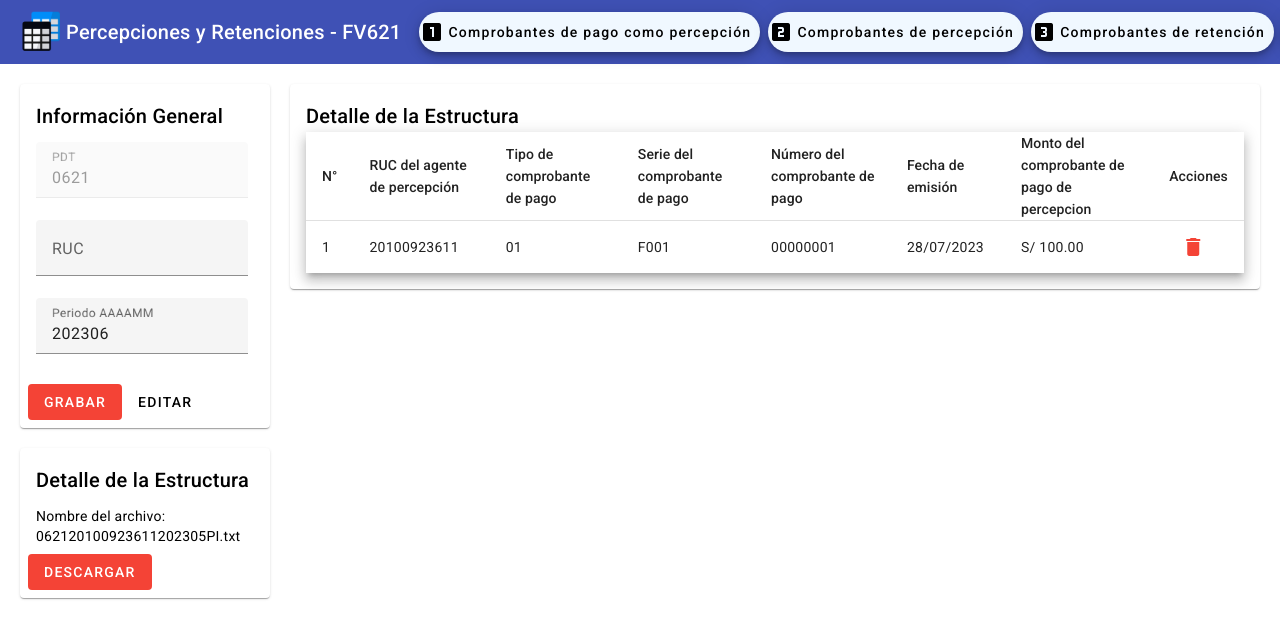
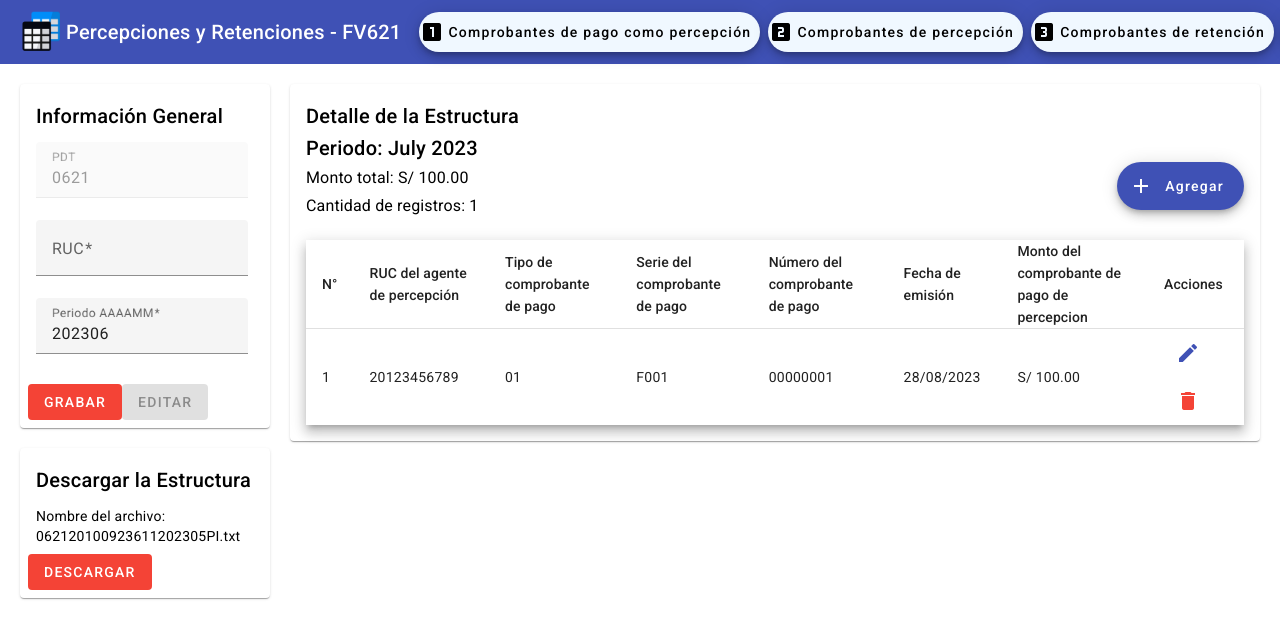
Before and after one commit to Haisha10/percepciones-retenciones-621, an Angular app: page /comprobantes-de-pago-utilizados-como-percepcion in a window 1280 px wide. Shown: the top 638 px of the page. Built offline with nearby package versions, Linux system fonts and the light colour scheme.

Commit message:
update: first component ui

```diff
--- a/src/app/components/pago-como-percepcion/pago-como-percepcion.component.html
+++ b/src/app/components/pago-como-percepcion/pago-como-percepcion.component.html
@@ -5,35 +5,43 @@
         <mat-card-title>Información General</mat-card-title>
       </mat-card-header>
       <mat-card-content>
-        <form class="example-form">
+        <form class="example-form" [formGroup]="generalInformationForm">
           <mat-form-field class="example-full-width">
             <mat-label>PDT</mat-label>
-            <input matInput placeholder="PDT" value="0621" disabled />
+            <input matInput placeholder="PDT" formControlName="pdt" />
           </mat-form-field>
           <mat-form-field class="example-full-width">
             <mat-label>RUC</mat-label>
-            <input matInput placeholder="RUC" [disabled]="" />
+            <input matInput placeholder="RUC" formControlName="ruc" />
           </mat-form-field>
           <mat-form-field class="example-full-width">
             <mat-label>Periodo AAAAMM</mat-label>
-            <input
-              matInput
-              placeholder="AAAAMM"
-              value="{{ getLastMonth() }}"
-              [disabled]=""
-            />
+            <input matInput placeholder="AAAAMM" formControlName="period" />
           </mat-form-field>
         </form>
       </mat-card-content>
       <mat-card-actions>
-        <button mat-flat-button color="warn">GRABAR</button>
-        <button mat-flat-button>EDITAR</button>
+        <button
+          mat-flat-button
+          color="warn"
+          [disabled]="!isEditable"
+          (click)="saveGeneralInformation()"
+        >
+          GRABAR
+        </button>
+        <button
+          mat-flat-button
+          [disabled]="isEditable"
+          (click)="editGeneralInformation()"
+        >
+          EDITAR
+        </button>
       </mat-card-actions>
     </mat-card>
 
     <mat-card class="card">
       <mat-card-header>
-        <mat-card-title>Detalle de la Estructura</mat-card-title>
+        <mat-card-title>Descargar la Estructura</mat-card-title>
       </mat-card-header>
       <mat-card-content>
         <mat-label>Nombre del archivo:</mat-label>
@@ -44,10 +52,22 @@
       </mat-card-actions>
     </mat-card>
   </div>
+
   <div class="main-card-container">
     <mat-card class="main-card">
       <mat-card-header>
-        <mat-card-title>Detalle de la Estructura</mat-card-title>
+        <div class="details">
+          <mat-card-title>Detalle de la Estructura</mat-card-title>
+          <h2>Periodo: {{ getMonthNameAndYear()}}</h2>
+          <h3>Monto total: {{ totalAmount | currency: "PEN"  }}</h3>
+          <h3>Cantidad de registros: {{ dataSource.data.length }}</h3>
+        </div>
+        <div class="button-container">
+          <button mat-fab extended color="primary" aria-label="Add">
+            <mat-icon>add</mat-icon>
+            Agregar
+          </button>
+        </div>
       </mat-card-header>
       <mat-card-content>
         <table
@@ -67,7 +87,9 @@
             <td mat-cell *matCellDef="let element">{{ element.ruc }}</td>
           </ng-container>
           <ng-container matColumnDef="type">
-            <th mat-header-cell *matHeaderCellDef>Tipo de comprobante de pago</th>
+            <th mat-header-cell *matHeaderCellDef>
+              Tipo de comprobante de pago
+            </th>
             <td mat-cell *matCellDef="let element">{{ element.type }}</td>
           </ng-container>
           <ng-container matColumnDef="serial">
@@ -90,11 +112,16 @@
             <th mat-header-cell *matHeaderCellDef>
               Monto del comprobante de pago de percepcion
             </th>
-            <td mat-cell *matCellDef="let element">{{ element.amount | currency : "PEN" }}</td>
+            <td mat-cell *matCellDef="let element">
+              {{ element.amount | currency : "PEN" }}
+            </td>
           </ng-container>
           <ng-container matColumnDef="actions">
             <th mat-header-cell *matHeaderCellDef>Acciones</th>
             <td mat-cell *matCellDef="let element">
+              <button mat-icon-button color="primary" aria-label="Editar">
+                <mat-icon>edit</mat-icon>
+              </button>
               <button mat-icon-button color="warn" aria-label="Eliminar">
                 <mat-icon>delete</mat-icon>
               </button>
--- a/src/app/components/pago-como-percepcion/pago-como-percepcion.component.scss
+++ b/src/app/components/pago-como-percepcion/pago-como-percepcion.component.scss
@@ -19,3 +19,24 @@
   }
   max-width: 250px;
 }
+
+.main-card {
+  mat-card-header {
+    margin-bottom: 20px;
+  }
+
+  h2,
+  h3 {
+    margin-bottom: 0px;
+  }
+
+  .button-container {
+    display: flex;
+    justify-content: flex-end;
+    margin-top: 10px;
+    margin-left: auto;
+    margin-top: auto;
+    margin-bottom: 10px;
+    width: fit-content;
+  }
+}
--- a/src/app/components/pago-como-percepcion/pago-como-percepcion.component.ts
+++ b/src/app/components/pago-como-percepcion/pago-como-percepcion.component.ts
@@ -1,5 +1,8 @@
 import { Component, OnInit } from '@angular/core';
 import { MatTableDataSource } from '@angular/material/table';
+import { PagoComoPercepcion } from 'src/app/models/pago-como-percepcion.model';
+import { FormBuilder, FormGroup, Validators } from '@angular/forms';
+import { SnackBarService } from 'src/app/services/snack-bar.service';
 
 @Component({
   selector: 'app-pago-como-percepcion',
@@ -7,6 +10,7 @@ import { MatTableDataSource } from '@angular/material/table';
   styleUrls: ['./pago-como-percepcion.component.scss']
 })
 export class PagoComoPercepcionComponent implements OnInit {
+  // Table data
   displayedColumns: string[] = [
     'id',
     'ruc',
@@ -18,9 +22,44 @@ export class PagoComoPercepcionComponent implements OnInit {
     'actions'
   ];
   dataSource!: MatTableDataSource<any>;
+
+  // Form data
+  isEditable: boolean = true;
+  ruc: string = '';
+  period: string = '';
+
+  // Data
+  generalInformationForm: FormGroup;
+  data: PagoComoPercepcion[] = [
+    {
+      id: 1,
+      ruc: '20123456789',
+      type: '01',
+      serial: 'F001',
+      number: '00000001',
+      issueDate: '28/08/2023',
+      amount: 100.00
+    }
+  ];
+  totalAmount: number = 0;
+
+  constructor(
+    private _formBuilder: FormBuilder,
+    private _snackBar: SnackBarService,
+  ) {
+    this.generalInformationForm = this._formBuilder.group({
+      pdt: ['0621'],
+      ruc: ['', [Validators.required, Validators.minLength(11), Validators.maxLength(11), Validators.pattern('^(20|10|15)[0-9]{9}$')]],
+      period: [this.getLastMonth(), [Validators.required, Validators.minLength(6), Validators.maxLength(6), Validators.pattern('^(2[0-9]{3}|19[0-9]{2})(0[0-9]|1[0-2])$')]],
+    });
+    this.generalInformationForm.get('pdt')?.disable();
+  }
+
   ngOnInit(): void {
     this.getTableData();
+    this.totalAmount = this.getTotalAmount();
   }
+
   getLastMonth(): string {
     let date: Date = new Date();
     date.setMonth(date.getMonth() - 1);
@@ -35,15 +74,49 @@ export class PagoComoPercepcionComponent implements OnInit {
     this.dataSource = new MatTableDataSource(this.data);
   }
 
-  data = [
-    {
-      id: 1,
-      ruc: '20100923611',
-      type: '01',
-      serial: 'F001',
-      number: '00000001',
-      issueDate: '28/07/2023',
-      amount: 100.00
-    },
-  ]
+  getTotalAmount(): number {
+    var total: number = 0;
+    this.dataSource.data.forEach((row: any) => {
+      total += row.amount;
+    }
+    );
+    return total;
+  }
+
+  getMonthNameAndYear(): string {
+    if (this.generalInformationForm.get('period')?.invalid) {
+      return '';
+    }
+    let date: Date = new Date();
+    let month: string = date.toLocaleString('default', { month: 'long' });
+    let year: string = date.getFullYear().toString();
+
+    return month + ' ' + year;
+  }
+
+  saveGeneralInformation(): void {
+    if (this.generalInformationForm.get('ruc')?.invalid) {
+      this._snackBar.showMessage('RUC inválido. Por favor, verifique que el RUC ingresado sea correcto.');
+      return;
+    }
+    if (this.generalInformationForm.get('period')?.invalid) {
+      this._snackBar.showMessage('Periodo inválido. Por favor, verifique que el periodo ingresado sea correcto.');
+      return;
+    }
+
+    if (this.generalInformationForm.valid) {
+      this.ruc = this.generalInformationForm.get('ruc')?.value;
+      this.period = this.generalInformationForm.get('period')?.value;
+    }
+
+    this.generalInformationForm.get('ruc')?.disable();
+    this.generalInformationForm.get('period')?.disable();
+    this.isEditable = false;
+  }
+
+  editGeneralInformation(): void {
+    this.generalInformationForm.get('ruc')?.enable();
+    this.generalInformationForm.get('period')?.enable();
+    this.isEditable = true;
+  }
 }
--- /dev/null
+++ b/src/app/models/percepcion.model.ts
@@ -0,0 +1,2 @@
+export interface Percepcion {
+}
--- /dev/null
+++ b/src/app/models/retencion.model.ts
@@ -0,0 +1,2 @@
+export interface Retencion {
+}
--- /dev/null
+++ b/src/app/services/snack-bar.service.ts
@@ -0,0 +1,39 @@
+import { Injectable } from '@angular/core';
+import { MatSnackBarDismiss, MatSnackBar } from '@angular/material/snack-bar';
+
+@Injectable({
+  providedIn: 'root'
+})
+export class SnackBarService {
+  constructor(
+    private _snackBar: MatSnackBar,
+  ) { }
+
+  showMessage(message: string, action: string = 'Entendido', duration: number = 3000) {
+    this._snackBar.open(message, action, {
+      duration: duration,
+      verticalPosition: 'bottom',
+    });
+  }
+
+  showDeleteConfirmation(id: number): Promise<boolean> {
+    return new Promise<boolean>((resolve, reject) => {
+      const snackBarRef = this._snackBar.open('¿Estás seguro de que deseas eliminar este elemento?', 'Confirmar', {
+        duration: 3000,
+        panelClass: ['snackbar-overlay']
+      });
+
+      snackBarRef.onAction().subscribe(() => {
+        resolve(true);
+      });
+
+      snackBarRef.afterDismissed().subscribe((dismissedReason: MatSnackBarDismiss) => {
+        if (dismissedReason.dismissedByAction) {
+          resolve(true);
+        } else {
+          resolve(false);
+        }
+      });
+    });
+  }
+}
```
Also changed, not shown: src/app/app.module.ts (+6 -1 lines), src/app/models/pago-como-percepcion.model.ts (added, +9 -0 lines), 1 other file (tests, documents, lock files or other folders).
